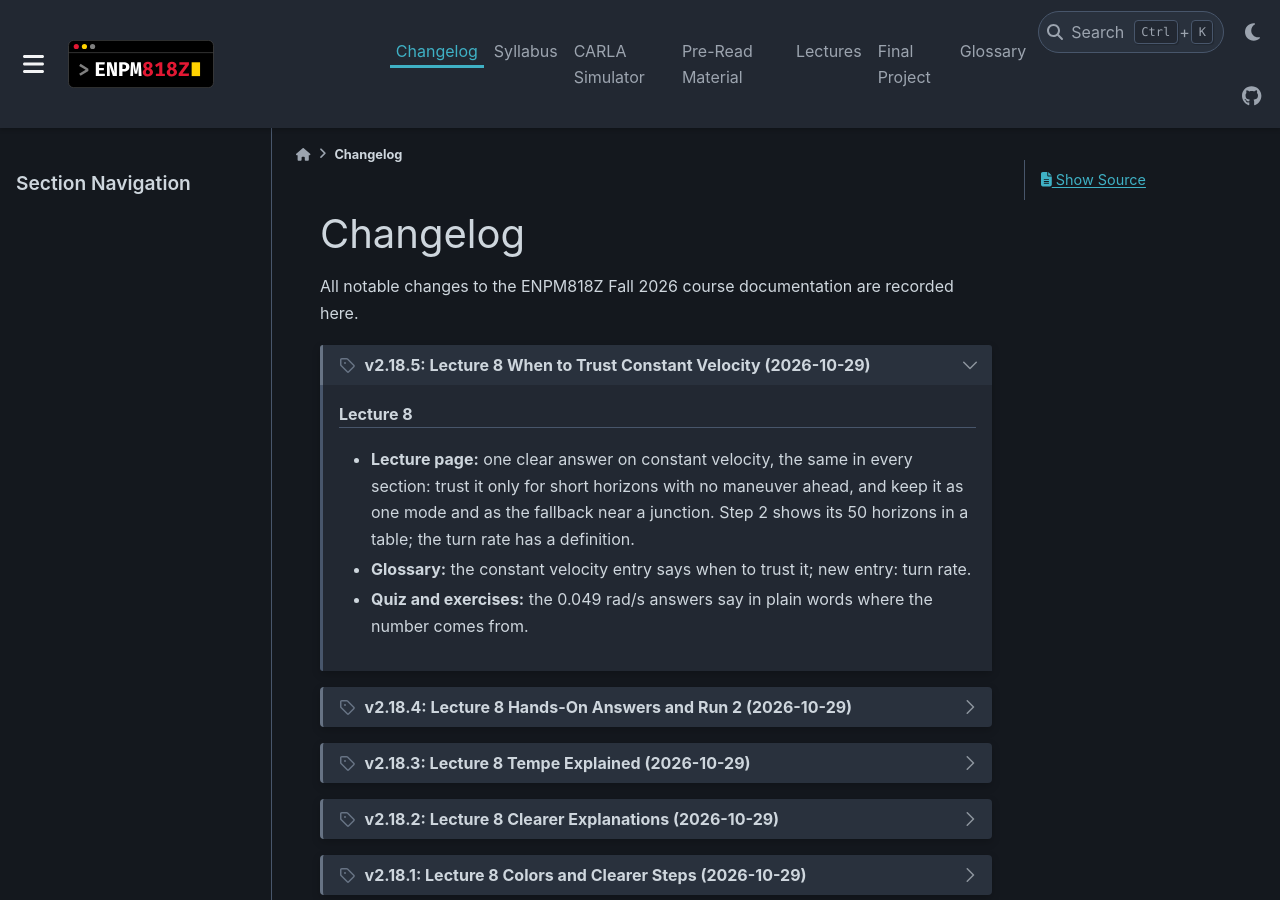
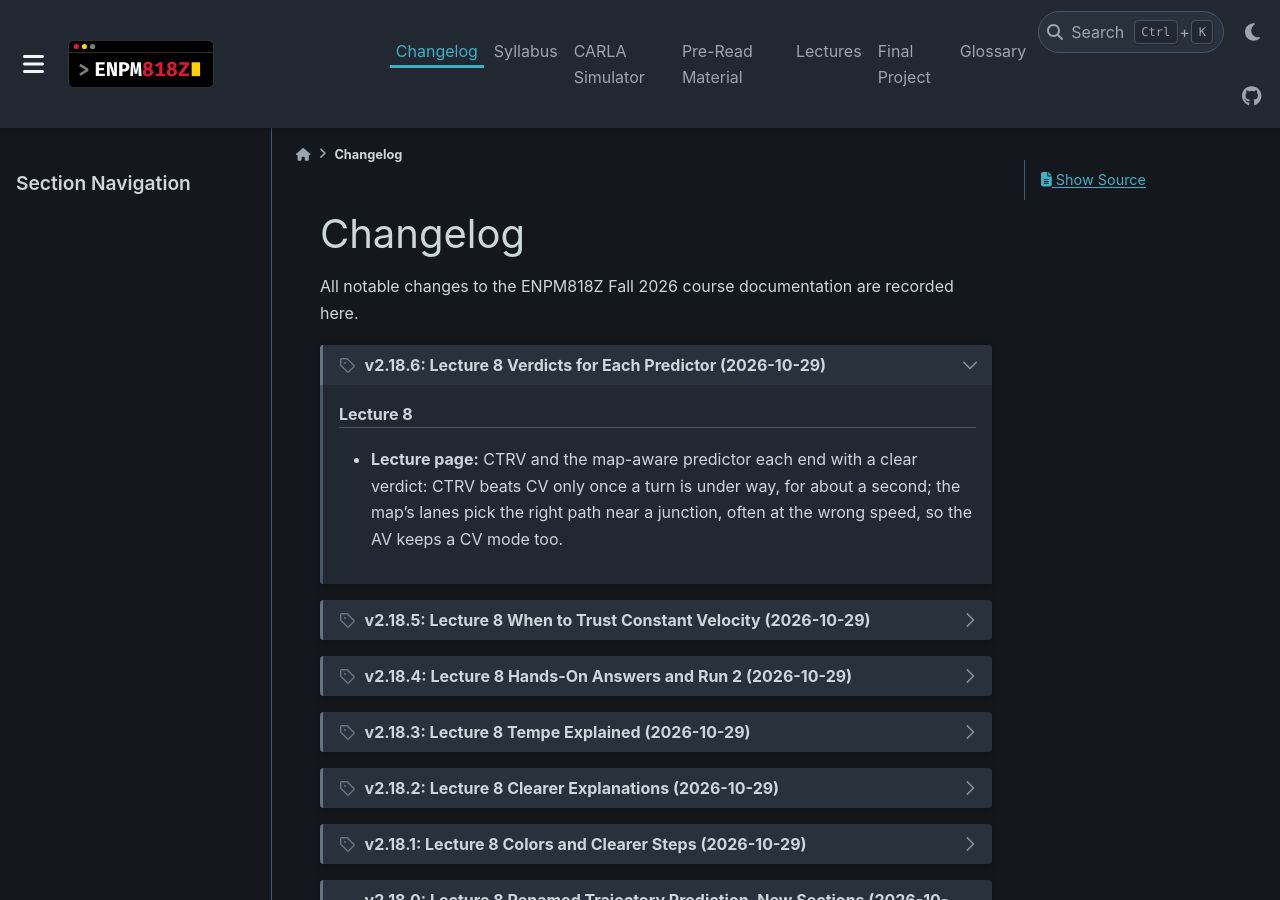
Before and after one commit to zeidk/enpm818z-fall-2026-docs, a Sphinx documentation site: the page built from docs/source/changelog/changelog.rst, in a window 1280 px wide and 900 px high. Built offline with Sphinx 7.4.7 and the PyData theme 0.15.4, drawn with Linux system fonts in a browser that asks for light colours; pages that are not in the unit, such as notebooks, are missing from menus.

Commit message:
v2.18.6: L8 verdicts for CTRV and the map-aware predictor

```diff
--- a/docs/source/changelog/changelog.rst
+++ b/docs/source/changelog/changelog.rst
@@ -5,10 +5,21 @@ Changelog
 All notable changes to the ENPM818Z Fall 2026 course documentation are recorded here.
 
 
+.. dropdown:: v2.18.6: Lecture 8 Verdicts for Each Predictor (2026-10-29)
+   :icon: tag
+   :class-container: sd-border-success
+   :open:
+
+   .. rubric:: Lecture 8
+
+   - **Lecture page:** CTRV and the map-aware predictor each end with a clear
+     verdict: CTRV beats CV only once a turn is under way, for about a
+     second; the map's lanes pick the right path near a junction, often at
+     the wrong speed, so the AV keeps a CV mode too.
+
 .. dropdown:: v2.18.5: Lecture 8 When to Trust Constant Velocity (2026-10-29)
    :icon: tag
    :class-container: sd-border-success
-   :open:
 
    .. rubric:: Lecture 8
 
```
Also changed, not shown: docs/source/lectures/lecture8/l8_lecture.rst (+11 -1 lines).
